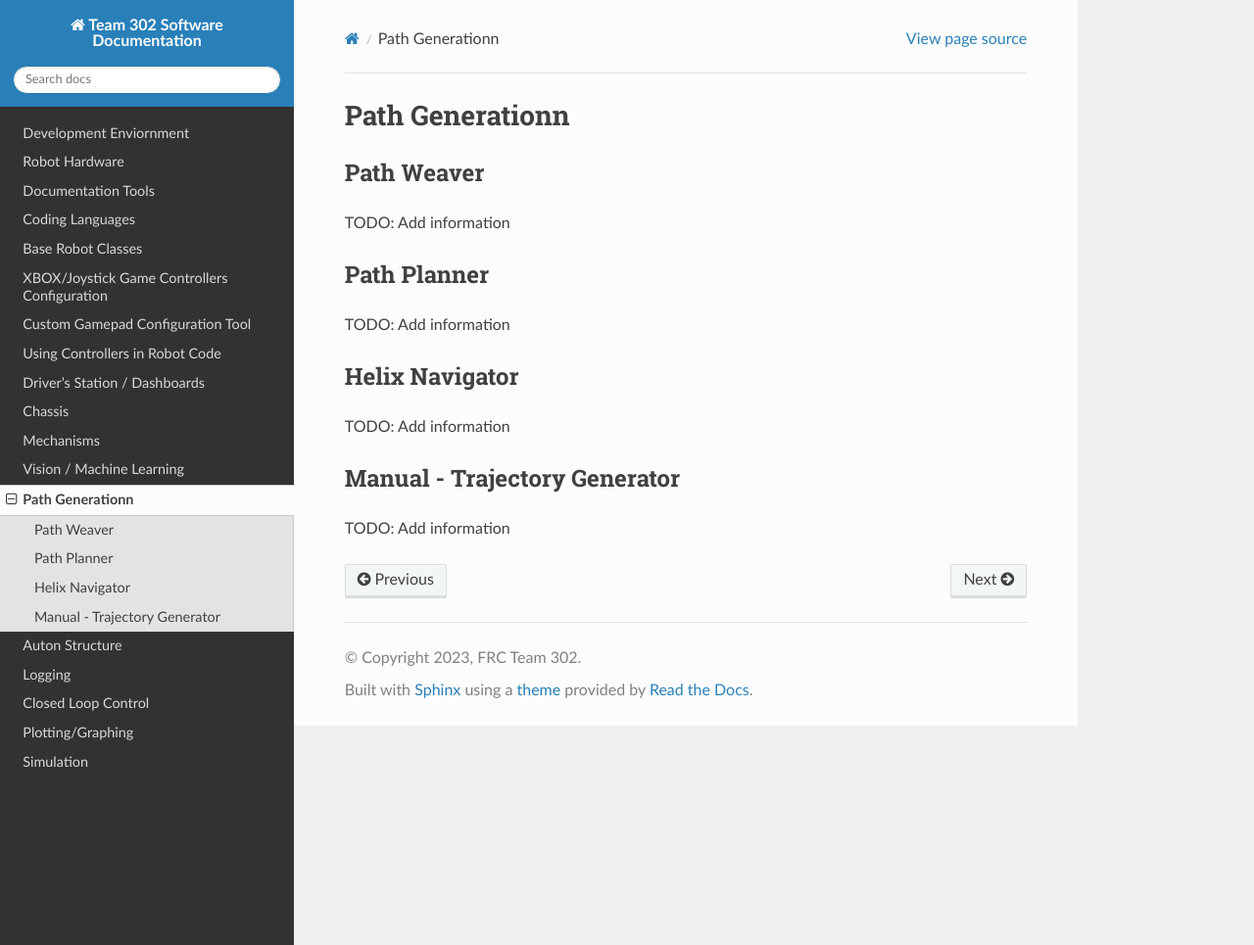
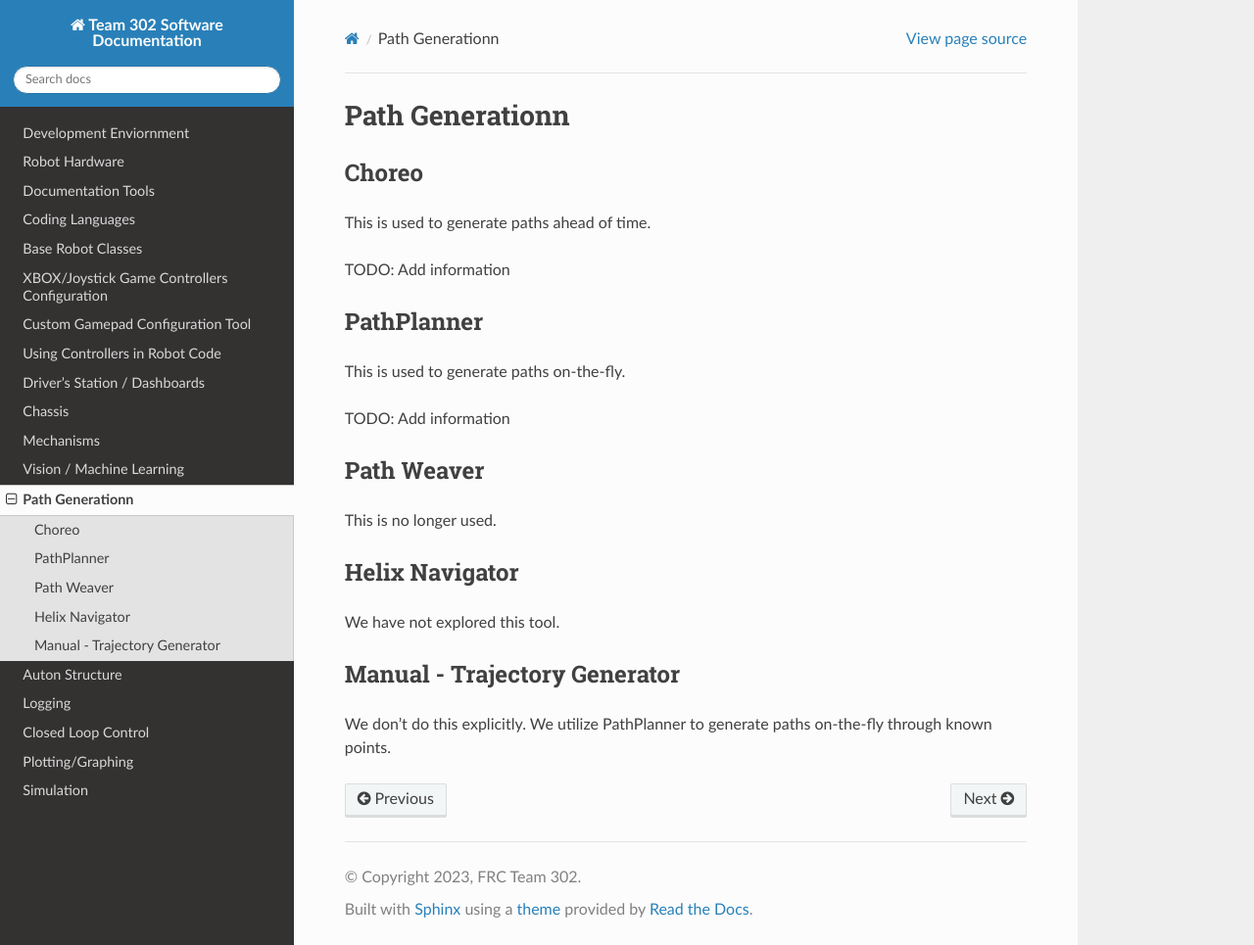
Before and after one commit to Team302/Team302Doco, a Sphinx documentation site: the page built from docs/paths.rst, in a window 1280 px wide and 965 px high. Shown: the whole window at 98% size. Built offline with Sphinx 7.4.7 and the Read the Docs theme 3.1.0, drawn with Linux system fonts in a browser that asks for light colours.

Commit message:
Update paths.rst

```diff
--- a/docs/paths.rst
+++ b/docs/paths.rst
@@ -1,28 +1,35 @@
 ============================
 Path Generationn
 ============================
+
+Choreo
+======
+
+This is used to generate paths ahead of time.
+
+TODO:  Add information
+
+
+PathPlanner
+=======================
+
+This is used to generate paths on-the-fly.
+
+TODO:  Add information
 
 
 Path Weaver
 ============
 
-TODO:  Add information
-
-
-
-Path Planner
-=======================
-
-TODO:  Add information
-
+This is no longer used.
 
 Helix Navigator
 =================
 
-TODO:  Add information
+We have not explored this tool.
 
 
 Manual - Trajectory Generator
 ==============================
 
-TODO:  Add information
+We don't do this explicitly.  We utilize PathPlanner to generate paths on-the-fly through known points.
```
